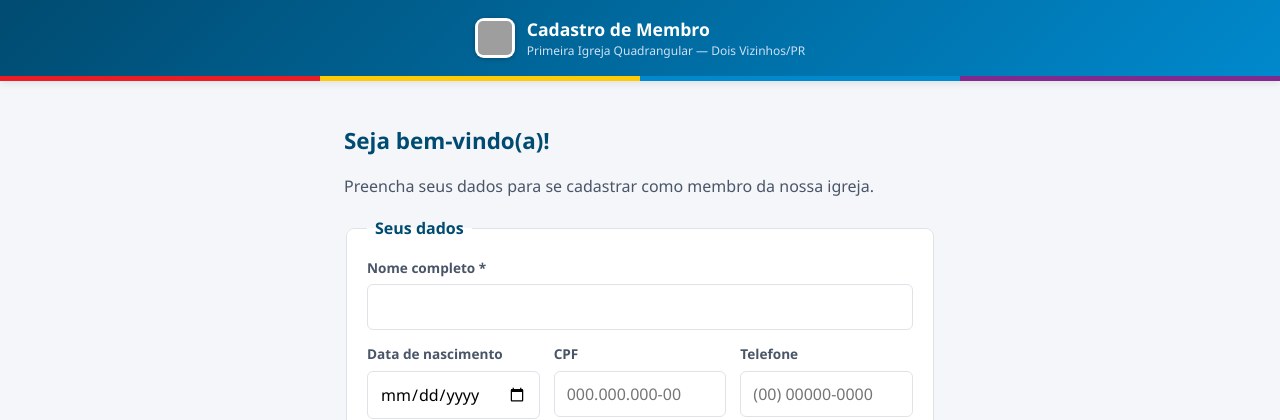
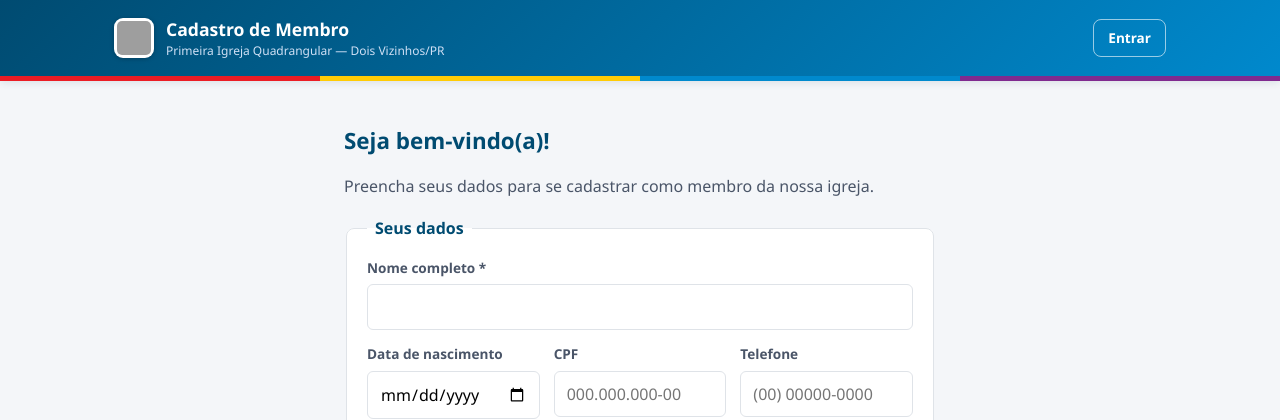
Before and after one commit to Pamela-caroline-cpu/sistema-cadastro-membros, a PHP site: page /cadastro-publico.php in a window 1280 px wide. Shown: the top 420 px of the page. Run offline with PHP 8.4, Linux system fonts and the light colour scheme; grey boxes are pictures that could not be loaded.

Commit message:
Botão "Entrar" no autocadastro público, canto superior direito
Link direto pra login.php na tela que o QR Code abre, pra quem já é
administrador não precisar digitar a URL na mão.

Co-Authored-By: Claude Sonnet 5 <noreply@anthropic.com>

```diff
--- a/assets/css/style.css
+++ b/assets/css/style.css
@@ -113,6 +113,17 @@ a:hover { text-decoration: underline; }
     align-items: center;
 }
 .botao-menu:hover { text-decoration: none; opacity: 0.9; }
+
+.botao-entrar {
+    color: var(--branco);
+    border: 1px solid rgba(255, 255, 255, 0.6);
+    padding: 8px 14px;
+    border-radius: var(--raio);
+    font-weight: 600;
+    font-size: 0.85rem;
+    white-space: nowrap;
+}
+.botao-entrar:hover { text-decoration: none; background: rgba(255, 255, 255, 0.15); }
 
 /* Conteúdo */
 .conteudo {
@@ -349,7 +360,6 @@ td[data-rotulo="Ações"] { display: flex; flex-wrap: wrap; gap: 8px; padding-to
 .ajuda-login { font-size: 0.82rem; color: var(--cinza-texto); margin-top: 18px; }
 
 /* Página pública de autocadastro */
-.topo-conteudo-publico { justify-content: center; }
 .conteudo-publico { max-width: 640px; }
 .conteudo-publico h1 { color: var(--azul-escuro); font-size: 1.4rem; }
 .texto-publico { color: var(--cinza-texto); margin-bottom: 18px; }
--- a/cadastro-publico.php
+++ b/cadastro-publico.php
@@ -83,7 +83,7 @@ function valor_publico(array $membro, string $campo): string
 </head>
 <body>
 <header class="topo">
-    <div class="topo-conteudo topo-conteudo-publico">
+    <div class="topo-conteudo">
         <span class="marca">
             <span class="marca-icone"><img src="assets/img/logo.jpg" alt="Logo da igreja"></span>
             <span>
@@ -91,6 +91,7 @@ function valor_publico(array $membro, string $campo): string
                 <small>Primeira Igreja Quadrangular &mdash; Dois Vizinhos/PR</small>
             </span>
         </span>
+        <a href="login.php" class="botao-entrar">Entrar</a>
     </div>
     <div class="faixa-marca"><span class="f-vermelho"></span><span class="f-amarelo"></span><span class="f-azul"></span><span class="f-roxo"></span></div>
 </header>
```
